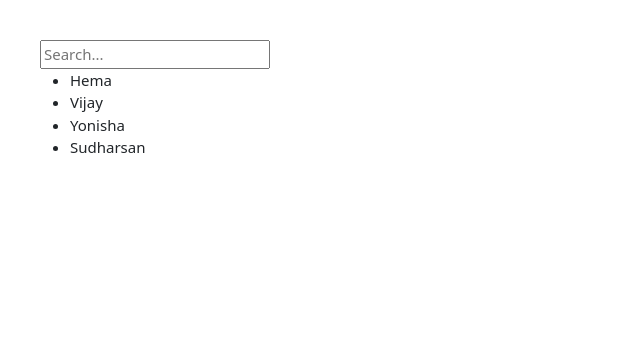
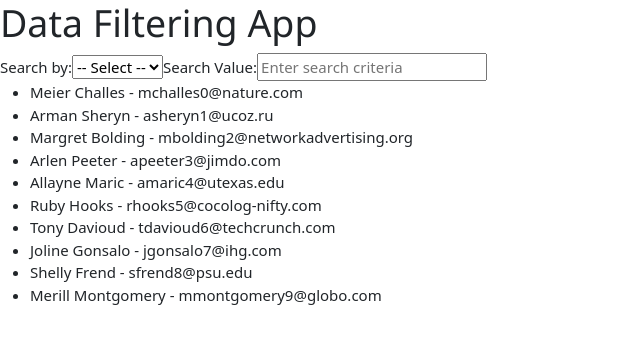
Before and after one commit to sudharsan026/react-components, a React (Vite) app: page / in a window 1280 px wide. Shown: the top 344 px of the page, without its empty margins (0-640 px from the left). Built offline with nearby package versions, Linux system fonts and the light colour scheme.

Commit message:
Multiple data search filter

```diff
--- a/src/App.jsx
+++ b/src/App.jsx
@@ -1,11 +1,93 @@
+import DataFilteringComponent from "./DataFilteringComponent";
 import React from "react";
-import SearchFilter from "./SearchFilter";
+const data = [
+  {
+    first_name: "Meier",
+    last_name: "Challes",
+    email: "mchalles0@nature.com",
+    state: "Champagne-Ardenne",
+    city: "Delhi",
+    place: "Alejandro Velasco Astete International Airport",
+  },
+  {
+    first_name: "Arman",
+    last_name: "Sheryn",
+    email: "asheryn1@ucoz.ru",
+    state: "Champagne-Ardenne",
+    city: "Delhi",
+    place: "Valdez Pioneer Field",
+  },
+  {
+    first_name: "Margret",
+    last_name: "Bolding",
+    email: "mbolding2@networkadvertising.org",
+    state: "Champagne-Ardenne",
+    city: "Delhi",
+    place: "Okondja Airport",
+  },
+  {
+    first_name: "Arlen",
+    last_name: "Peeter",
+    email: "apeeter3@jimdo.com",
+    state: "Champagne-Ardenne",
+    city: "Delhi",
+    place: "Mallacoota Airport",
+  },
+  {
+    first_name: "Allayne",
+    last_name: "Maric",
+    email: "amaric4@utexas.edu",
+    state: "Champagne-Ardenne",
+    city: "Delhi",
+    place: "Krasnoselkup Airport",
+  },
+  {
+    first_name: "Ruby",
+    last_name: "Hooks",
+    email: "rhooks5@cocolog-nifty.com",
+    state: "Champagne-Ardenne",
+    city: "Delhi",
+    place: "Maria Montez International Airport",
+  },
+  {
+    first_name: "Tony",
+    last_name: "Davioud",
+    email: "tdavioud6@techcrunch.com",
+    state: "Champagne-Ardenne",
+    city: "Delhi",
+    place: "Galway Airport",
+  },
+  {
+    first_name: "Joline",
+    last_name: "Gonsalo",
+    email: "jgonsalo7@ihg.com",
+    state: "Champagne-Ardenne",
+    city: "Delhi",
+    place: "Las Vegas Municipal Airport",
+  },
+  {
+    first_name: "Shelly",
+    last_name: "Frend",
+    email: "sfrend8@psu.edu",
+    state: "Champagne-Ardenne",
+    city: "Delhi",
+    place: "Maiduguri International Airport",
+  },
+  {
+    first_name: "Merill",
+    last_name: "Montgomery",
+    email: "mmontgomery9@globo.com",
+    state: "Champagne-Ardenne",
+    city: "Delhi",
+    place: "Marau Airport",
+  },
+];
 
 const App = () => {
-  const data = ["Hema", "Vijay", "Yonisha", "Sudharsan"];
   return (
-    <div style={{ margin: "40px" }}>
-      <SearchFilter data={data} />
+    <div>
+      <h1>Data Filtering App</h1>
+      <DataFilteringComponent data={data} />
     </div>
   );
 };
--- /dev/null
+++ b/src/DataFilteringComponent.jsx
@@ -0,0 +1,70 @@
+import React, { useState, useEffect } from "react";
+
+const DataFilteringComponent = ({ data }) => {
+  const [searchType, setSearchType] = useState("");
+  const [searchValue, setSearchValue] = useState("");
+  const [filteredData, setFilteredData] = useState(data);
+
+  const filterData = (type, value) => {
+    return data.filter((entry) => {
+      if (!type || !value) {
+        return (
+          entry.state.toLowerCase().includes(value.toLowerCase()) ||
+          entry.city.toLowerCase().includes(value.toLowerCase()) ||
+          entry.place.toLowerCase().includes(value.toLowerCase())
+        );
+      }
+
+      switch (type) {
+        case "state":
+          return entry.state.toLowerCase().includes(value.toLowerCase());
+        case "city":
+          return entry.city.toLowerCase().includes(value.toLowerCase());
+        case "place":
+          return entry.place.toLowerCase().includes(value.toLowerCase());
+        default:
+          return true;
+      }
+    });
+  };
+
+  useEffect(() => {
+    const newFilteredData = filterData(searchType, searchValue);
+    setFilteredData(newFilteredData);
+  }, [searchType, searchValue]);
+
+  return (
+    <div>
+      <label htmlFor="searchType">Search by:</label>
+      <select
+        id="searchType"
+        value={searchType}
+        onChange={(e) => setSearchType(e.target.value)}
+      >
+        <option value="">-- Select --</option>
+        <option value="state">State</option>
+        <option value="city">City</option>
+        <option value="place">Place</option>
+      </select>
+
+      <label htmlFor="searchValue">Search Value:</label>
+      <input
+        type="text"
+        id="searchValue"
+        placeholder="Enter search criteria"
+        value={searchValue}
+        onChange={(e) => setSearchValue(e.target.value)}
+      />
+
+      <ul>
+        {filteredData?.map((entry) => (
+          <li key={`${entry.first_name}-${entry.last_name}`}>
+            {`${entry.first_name} ${entry.last_name} - ${entry.email}`}
+          </li>
+        ))}
+      </ul>
+    </div>
+  );
+};
+
+export default DataFilteringComponent;
```
